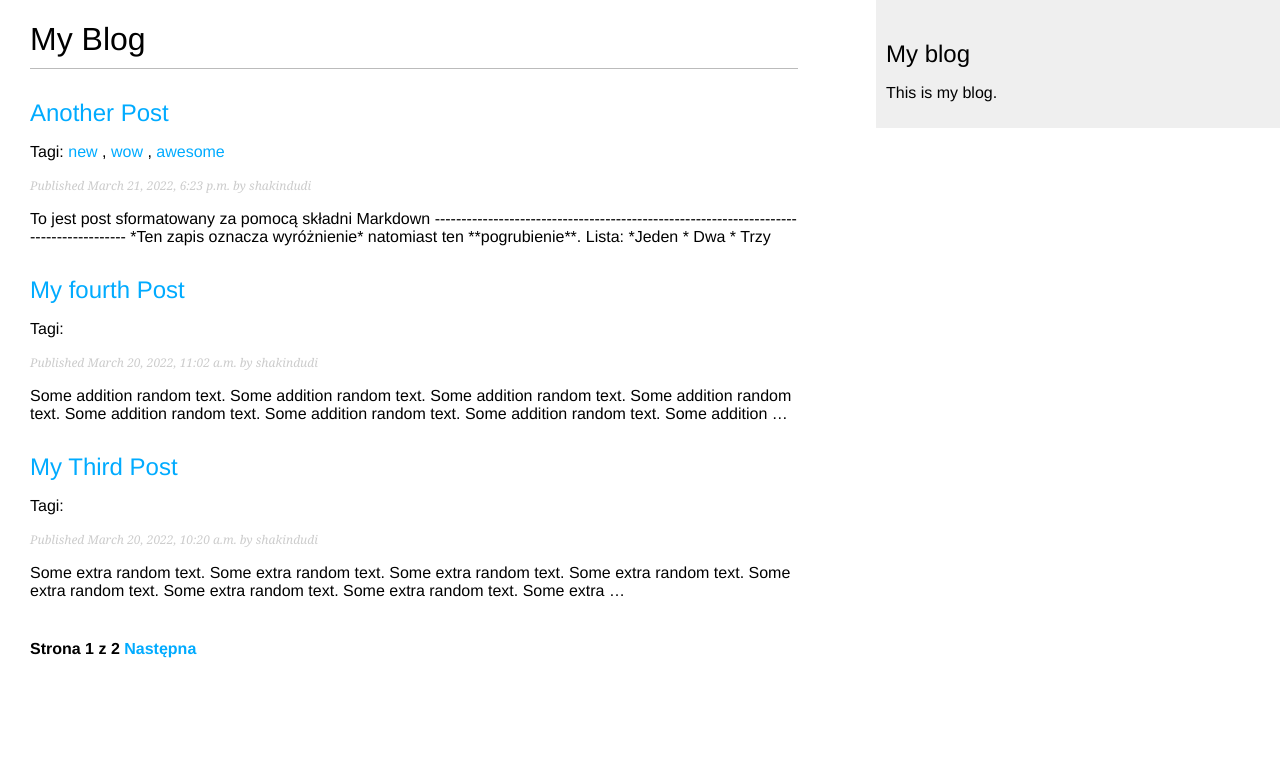
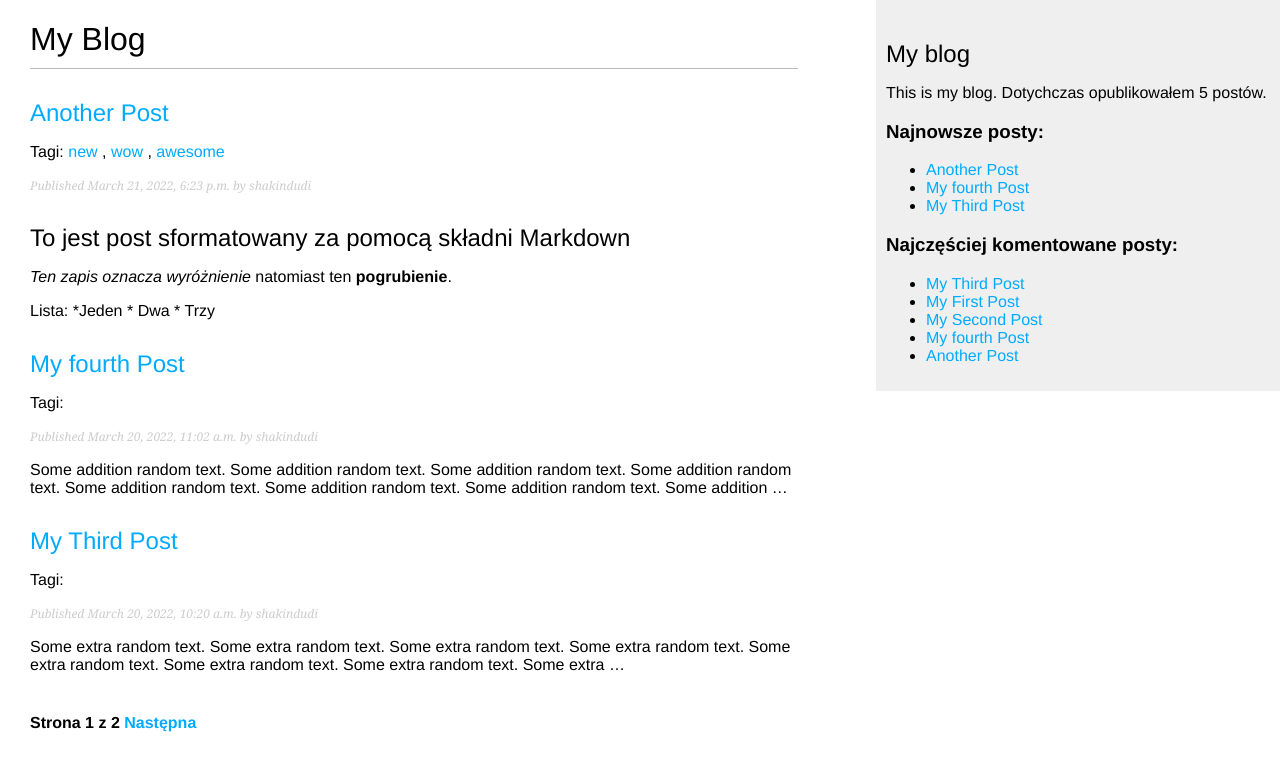
Before and after one commit to Bencki/django3_blog, a Django app: page /blog/ in a window 1280 px wide. Shown: the top 771 px of the page. Run offline with Django 4.2, Linux system fonts and the light colour scheme; data comes from the database, SQL or seed files in the repository; both versions use the stored data as it was after the commit; parts of the project's set-up code (start-up, migrations or seed data) failed here and were passed over.

Commit message:
Some extra features..

```diff
--- a/blog/templates/blog/base.html
+++ b/blog/templates/blog/base.html
@@ -1,3 +1,4 @@
+{% load blog_tags %}
 {% load static %}
 <!DOCTYPE html>
 <html>
@@ -12,7 +13,20 @@
   </div>
   <div id="sidebar">
     <h2>My blog</h2>
-    <p>This is my blog.</p>
+    <p>This is my blog. Dotychczas opublikowałem {% total_posts %} postów. </p>
+
+    <h3>Najnowsze posty:</h3>
+    {% show_latest_posts 3 %}
+
+    <h3>Najczęściej komentowane posty:</h3>
+    {% get_most_commented_posts as most_commented_posts %}
+    <ul>
+      {% for post in most_commented_posts %}
+        <li>
+          <a href="{{ post.get_absolute_url }}">{{ post.title }}</a>
+        </li>
+      {% endfor %}
+    </ul>
   </div>
 </body>
 </html>
--- a/blog/templates/blog/post/detail.html
+++ b/blog/templates/blog/post/detail.html
@@ -1,4 +1,5 @@
 {% extends 'blog/base.html' %}
+{% load blog_tags %}
 
 {% block title %}
     {{ post.title }}
@@ -9,7 +10,7 @@
     <p class='date'>
         Opublikowany {{ post.publish }} przez {{ post.author }}
     </p>
-    {{ post.body|linebreaks }}
+    {{ post.body|markdown }}
     <p>
         <a href="{% url "blog:post_share" post.id %}">
             Udostępnij post.
--- /dev/null
+++ b/blog/templates/blog/post/latest_posts.html
@@ -0,0 +1,7 @@
+<ul>
+    {% for post in latest_posts %}
+        <li>
+            <a href="{{ post.get_absolute.url }}">{{ post.title }}</a>
+        </li>
+    {% endfor %}
+</ul>
--- a/blog/templates/blog/post/list.html
+++ b/blog/templates/blog/post/list.html
@@ -1,4 +1,5 @@
 {% extends "blog/base.html" %}
+{% load blog_tags %}
 
 {% block title %}My Blog{% endblock %}
 
@@ -26,7 +27,7 @@
     <p class="date">
       Published {{ post.publish }} by {{ post.author }}
     </p>
-    {{ post.body|truncatewords:30|linebreaks }}
+    {{ post.body|markdown|truncatewords_html:30}}
   {% endfor %}
 
   {% include "pagination.html" with page=posts %}
--- /dev/null
+++ b/blog/templatetags/blog_tags.py
@@ -0,0 +1,24 @@
+from django import template
+from ..models import Post
+from django.db.models import Count
+from django.utils.safestring import mark_safe
+import markdown
+
+register = template.Library()
+
+@register.filter(name='markdown')
+def markdown_format(text):
+    return mark_safe(markdown.markdown(text))
+
+@register.simple_tag
+def get_most_commented_posts(count=5):
+    return Post.published.annotate(total_comments=Count('comments')).order_by('-total_comments')[:count]
+
+@register.simple_tag
+def total_posts():
+    return Post.published.count()
+
+@register.inclusion_tag('blog/post/latest_posts.html')
+def show_latest_posts(count=3):
+    latest_posts = Post.published.order_by('-publish')[:count]
+    return {'latest_posts': latest_posts}
--- a/blog/urls.py
+++ b/blog/urls.py
@@ -1,5 +1,6 @@
 from django.urls import path
 from . import views
+from .feeds import LatestPostsFeed
 
 app_name = 'blog'
 
@@ -8,5 +9,6 @@ urlpatterns = [
     path('', views.post_list, name='post_list'),
     path('tag/<slug:tag_slug>/', views.post_list, name='post_list_by_tag'),
     path('<int:year>/<int:month>/<int:day>/<slug:post>/', views.post_detail, name='post_detail'),
-    path('<int:post_id>/share/', views.post_share, name='post_share')
+    path('<int:post_id>/share/', views.post_share, name='post_share'),
+    path('feed/', LatestPostsFeed(), name='post_feed')
 ]
--- a/mysite/settings.py
+++ b/mysite/settings.py
@@ -27,6 +27,8 @@ DEBUG = True
 
 ALLOWED_HOSTS = []
 
+SIDE_ID = 1
+
 
 # Application definition
 
@@ -38,7 +40,7 @@ INSTALLED_APPS = [
     'django.contrib.contenttypes',
     'django.contrib.sessions',
     'django.contrib.messages',
-    'django.contrib.staticfiles',
+    'django.contrib.staticfiles'
 ]
 
 MIDDLEWARE = [
--- a/mysite/urls.py
+++ b/mysite/urls.py
@@ -19,4 +19,4 @@ from django.urls import path, include
 urlpatterns = [
     path('admin/', admin.site.urls),
     path('blog/', include('blog.urls', namespace='blog'))
-]
+    ]
```
Also changed, not shown: blog/feeds.py (added, +17 -0 lines), blog/templatetags/__init__.py (added), db.sqlite3.
